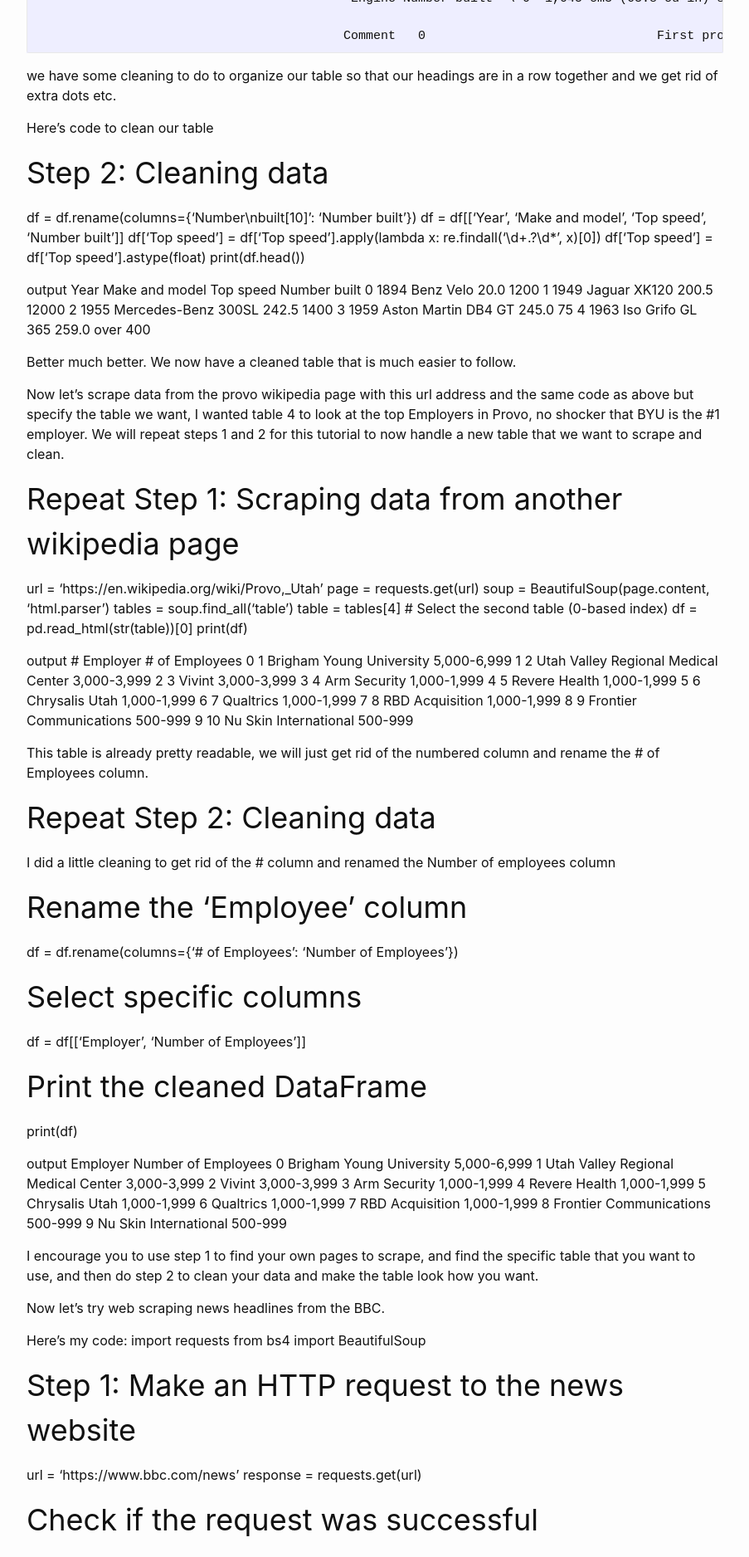
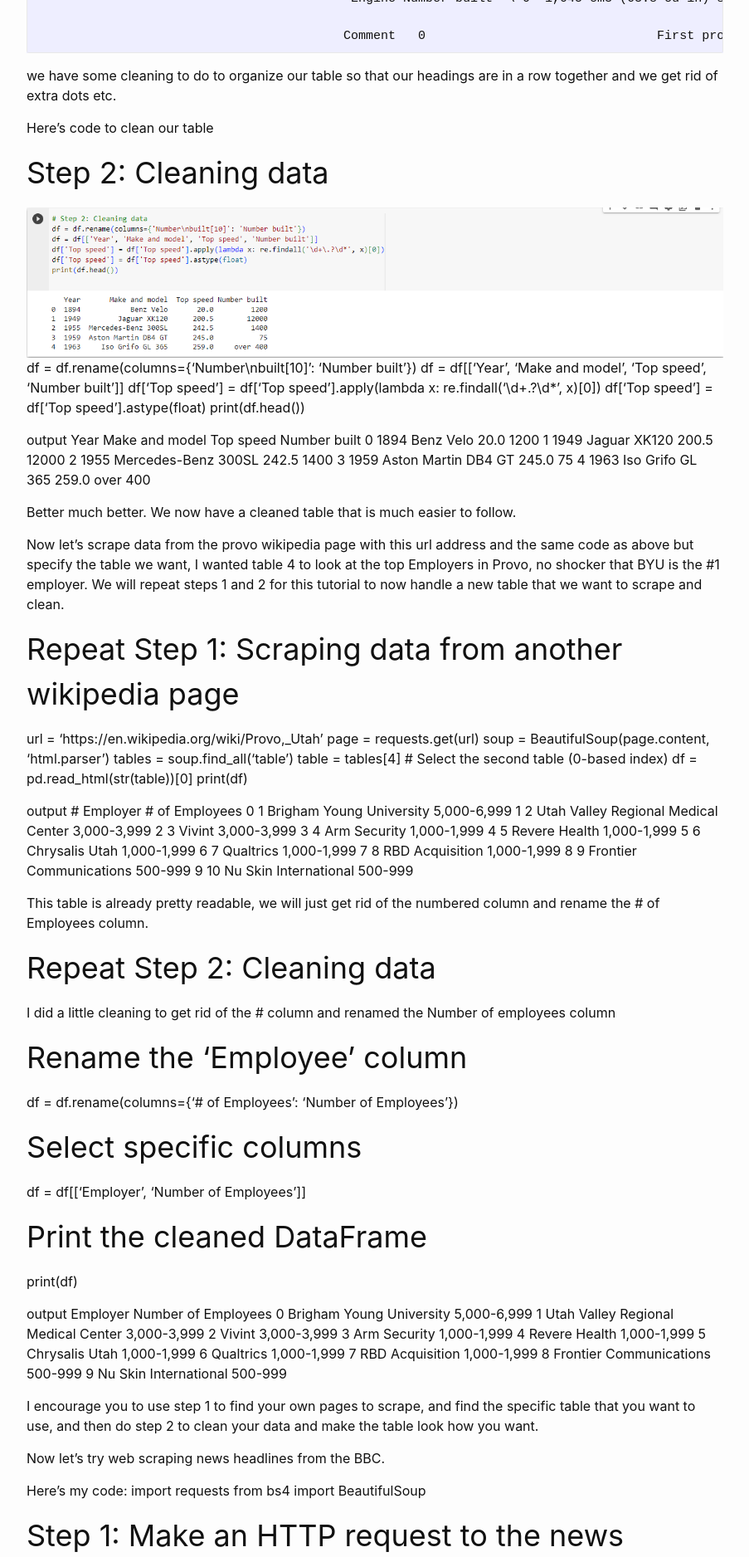
Before and after one commit to bekahwebb/bekahwebb.github.io, a Jekyll site: the page built from _posts/2023-09-01-first-post.md, in a window 1280 px wide. Shown: the part 1071-2947 px from the top of the page at 83% size, without its empty margins (188-1091 px from the left). Built offline with Jekyll 4.4.1, drawn with Linux system fonts in a browser that asks for light colours; comment, search, counter and statistics services are not loaded.

Commit message:
added image for step 2 screenshot

```diff
--- a/_posts/2023-09-01-first-post.md
+++ b/_posts/2023-09-01-first-post.md
@@ -51,6 +51,7 @@ we have some cleaning to do to organize our table so that our headings are in a
 
 Here's code to clean our table
 # Step 2: Cleaning data
+![Figure]({{site.url}}/{{site.baseurl}}/assets/images/imagestep2.png)
 df = df.rename(columns={'Number\nbuilt[10]': 'Number built'})
 df = df[['Year', 'Make and model', 'Top speed', 'Number built']]
 df['Top speed'] = df['Top speed'].apply(lambda x: re.findall('\d+\.?\d*', x)[0])
```
Also changed, not shown: assets/images/imagestep2.png (added).
